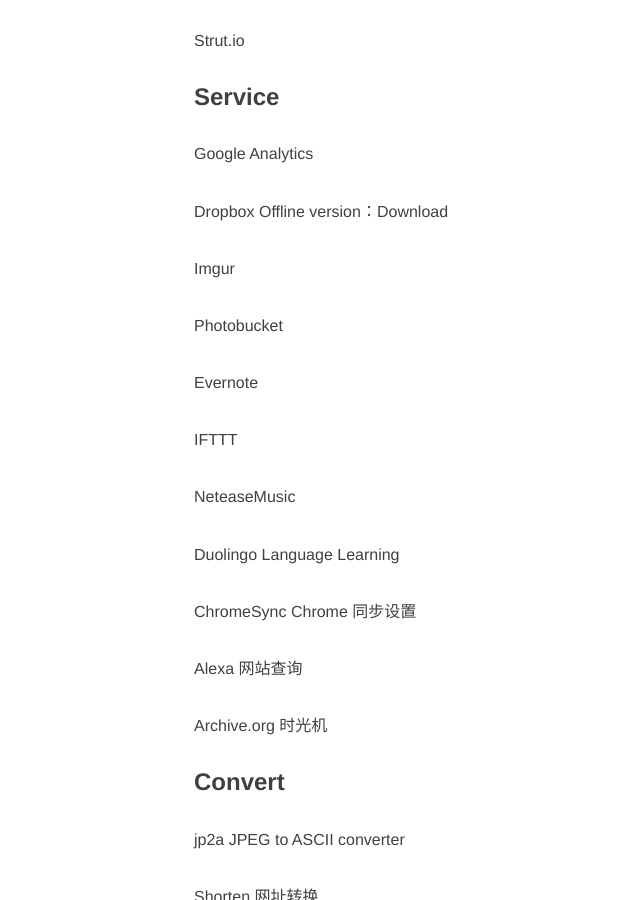
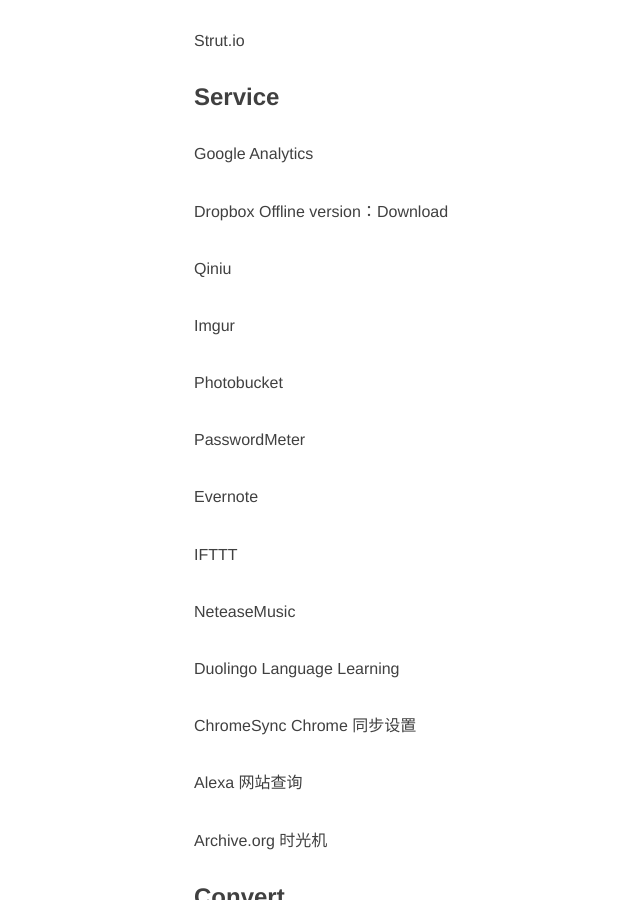
Before and after one commit to Azeril/Microdust, a Jekyll site: the page built from Tools.md, in a window 1280 px wide and 900 px high, scrolled down 1011 px. Shown: the whole window, without its empty margins (71-711 px from the left). Built offline with Jekyll 4.4.1, drawn with Linux system fonts in a browser that asks for light colours; nearby versions of some CDN libraries.

Commit message:
Add some new website to Tools list

```diff
--- a/Tools.md
+++ b/Tools.md
@@ -34,9 +34,13 @@
 
 [Dropbox](https://www.dropbox.com/)  Offline version：[Download](https://www.dropbox.com/downloading?plat=mac&full=1)
 
+[Qiniu](http://qiniu.com)
+
 [Imgur](http://imgur.com/)
 
 [Photobucket](photobucket.com)
+
+[PasswordMeter](http://www.passwordmeter.com)
 
 [Evernote](https://www.evernote.com/)
 
```
